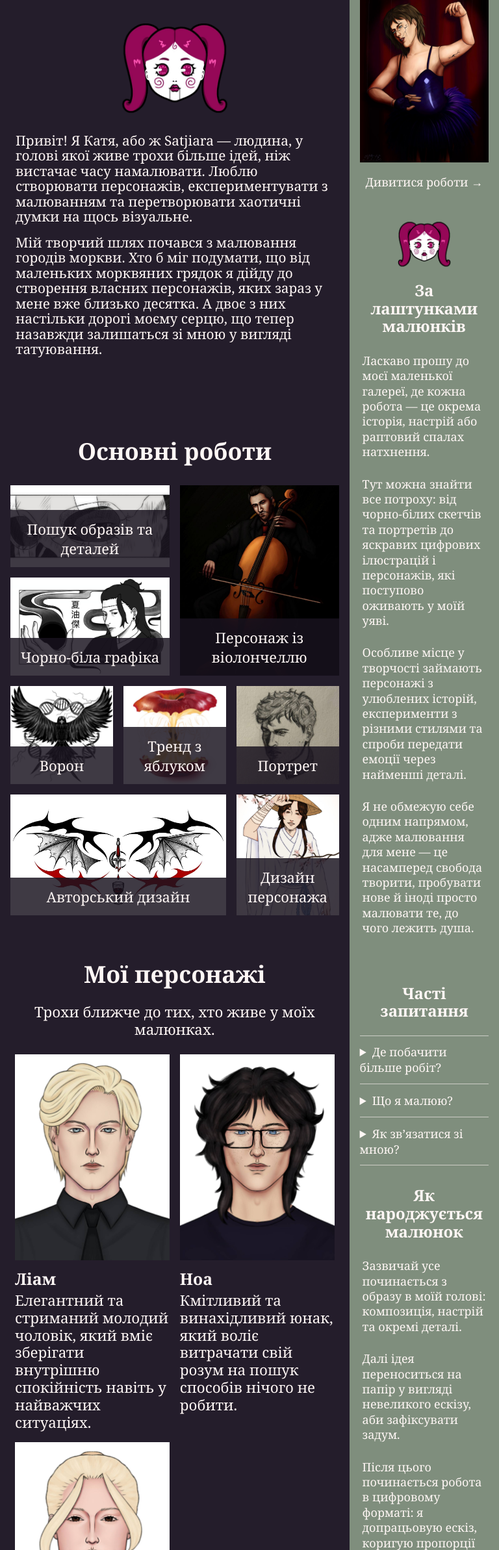
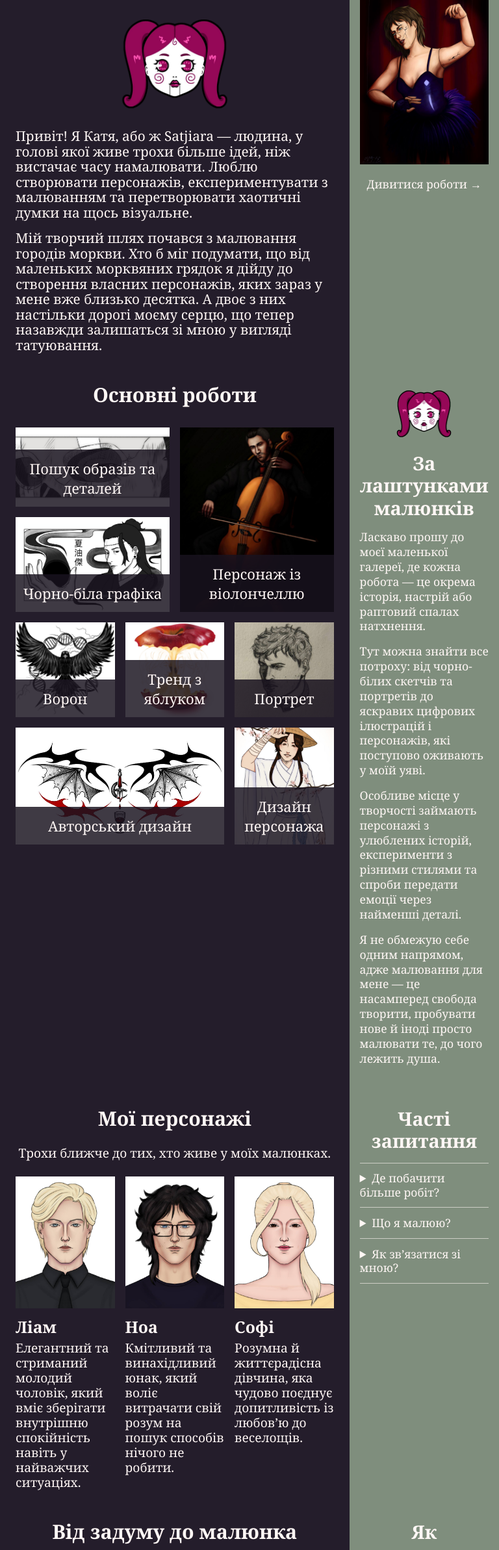
Before and after one commit to satijara/lr4, a plain HTML site: page index.html in a window 768 px wide. Shown: the part 414-2800 px from the top of the page at 65% size. Drawn offline with Linux system fonts and the light colour scheme; a web font is replaced by a local one.

Commit message:
Refactor CSS for responsive grid and sidebar styles
Enhanced grid layout for responsive design and adjusted sidebar styles.

```diff
--- a/css/style.css
+++ b/css/style.css
@@ -191,25 +191,68 @@ a:focus-visible, button:focus-visible, summary:focus-visible, input:focus-visibl
 @media (min-width: 768px) and (max-width: 1023px) {
     .header h1 { font-size: 2.8rem; }
     .menu { grid-template-columns: repeat(3, minmax(0, 1fr)); }
-    .columns { grid-template-columns: minmax(0, 7fr) minmax(0, 3fr); }
-    .content { gap: 2.5rem; }
-    .about, .contacts { padding: 1.5rem; }
+
+    .columns {
+        display: grid;
+        grid-template-columns: minmax(0, 7fr) minmax(0, 3fr);
+        grid-template-areas:
+            "about       gallery"
+            "works       bio"
+            "characters  faq"
+            "process     story"
+            "techniques  story"
+            "request     story"
+            "contacts    bottom";
+        background: linear-gradient(to right, var(--dark) 70%, var(--sage) 70%);
+    }
+
+    .content, .sidebar { display: contents; }
+
+    /* Прив'язка основних секцій */
+    .about { grid-area: about; }
+    .works { grid-area: works; }
+    #characters { grid-area: characters; }
+    #process { grid-area: process; }
+    #techniques { grid-area: techniques; }
+    #request { grid-area: request; }
+    .contacts { grid-area: contacts; }
+
+    /* Прив'язка секцій бічної панелі */
+    .sidebar-gallery { grid-area: gallery; }
+    .sidebar-bio:not(.sidebar-process) { grid-area: bio; }
+    .sidebar-faq { grid-area: faq; }
+    .sidebar-process { grid-area: story; }
+    .sidebar-bottom { grid-area: bottom; }
+
+    .content > section { padding: 1.5rem; margin: 0; min-width: 0; background: var(--dark); }
+    h2 { font-size: 1.9rem; }
     .about-top { grid-template-columns: 1fr; gap: 1rem; }
     .about-avatar { max-width: 12rem; margin: auto; }
     .about p { font-size: 1.3rem; }
     .process-list { grid-template-columns: repeat(2, minmax(0, 1fr)); }
     .contact-grid { grid-template-columns: 1fr; gap: 1rem; }
+    .extra p { font-size: 1.2rem; }
+    .gallery-grid { grid-template-columns: repeat(auto-fit, minmax(min(100%, 9rem), 1fr)); }
 
-    .sidebar { padding: 1.5rem 1rem; }
-    .sidebar h2 { font-size: 1.5rem; }
-    .sidebar p, .sidebar-bio p { font-size: 1.125rem; line-height: 1.3; }
-    .sidebar summary { font-size: 1.125rem; }
-    .sidebar-link { font-size: 1.125rem; }
-    .sidebar-faq { margin-top: 3rem; }
-    .sidebar-process { margin-top: 2rem; }
-    .sidebar-bottom { padding-top: 2rem; }
+    .sidebar > section { background: var(--sage); padding: 1.5rem 1rem; margin: 0; min-width: 0; }
+    .sidebar h2 { font-size: 1.8rem; line-height: 1.2; margin-bottom: 1rem; }
+    .sidebar p, .sidebar-bio p, .sidebar-faq p { font-size: 1.1rem; line-height: 1.3; }
+    .sidebar-bio p { margin-bottom: 1rem; }
+    .sidebar-avatar { width: min(45%, 7rem); }
+    .sidebar summary { font-size: 1.1rem; line-height: 1.2; }
+    .sidebar-link { font-size: 1.1rem; margin-bottom: 0; }
+    .featured { width: 100%; }
+    .sidebar-bottom img { width: min(75%, 15rem); }
+
+    .sidebar-gallery { align-self: start; }
+    .sidebar-bio { align-self: start; }
+    .sidebar-faq { align-self: start; }
+    .sidebar-process { align-self: start; }
+    .sidebar-bottom { align-self: start; }
 
     .social-links { gap: .5rem; }
+    .social-links a { font-size: 1rem; }
+    .social-icon { width: 2rem; }
 }
 
 @media (max-width: 767px) {
```
